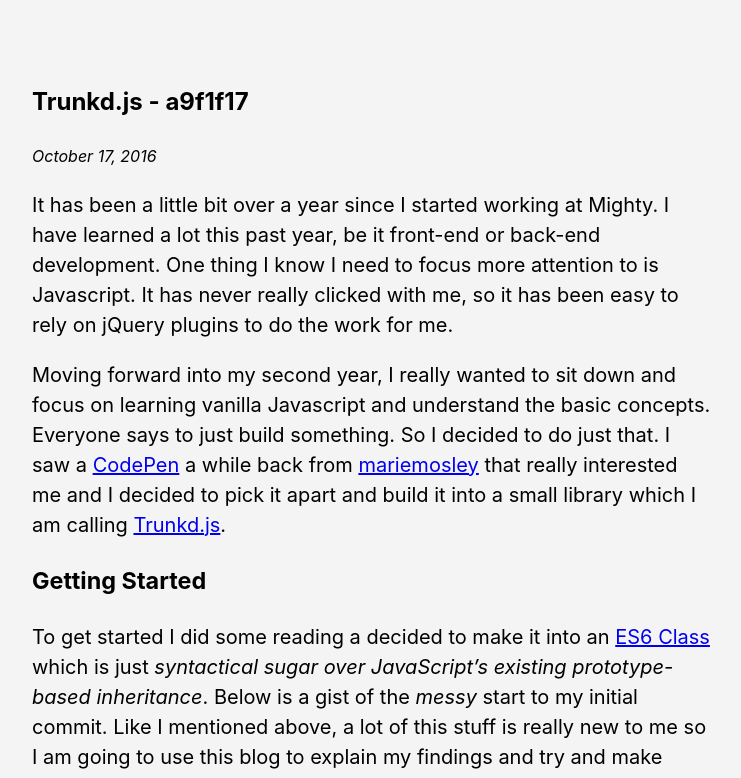
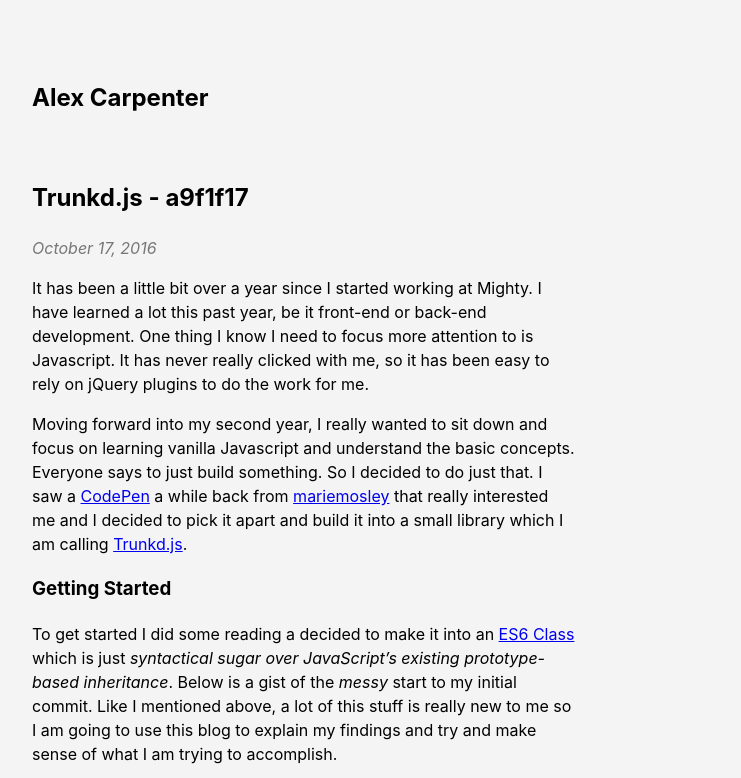
Before and after one commit to alexcarpenter/alexcarpenter-11ty, a Jekyll site: the page built from _posts/2016-10-17-trunkdjs-a9f1f17.md, in a window 1280 px wide and 900 px high, cut to the strip 0-778 px from the top of the window. Shown: the whole strip, without its empty margins (32-773 px from the left). Built offline with Jekyll 4.4.1, drawn with Linux system fonts in a browser that asks for light colours; nearby versions of some CDN libraries.

Commit message:
Page tweaks

```diff
--- a/_includes/header.html
+++ b/_includes/header.html
@@ -1,3 +1,6 @@
 <header class="mb5">
-  <h1 class="f3"><a href="https://twitter.com/hybrid_alex" class="link dim black">@hybrid_alex</a></h1>
+  <h1 class="f3"><a href="/" class="link dim black">Alex Carpenter</a></h1>
+  <!-- {% if page.title == 'Home' %}
+  <p>Lorem ipsum dolor sit amet, consectetur adipisicing elit. Minus quibusdam voluptates repudiandae, facilis, facere rem sequi libero illo omnis totam at enim a quae quam excepturi commodi reiciendis eligendi culpa!</p>
+  {% endif %} -->
 </header>
--- a/_layouts/default.html
+++ b/_layouts/default.html
@@ -6,8 +6,9 @@
   <title>{{ site.title }}</title>
   <link rel="stylesheet" href="https://unpkg.com/tachyons@{{ site.tv }}/css/tachyons.min.css"/>
 </head>
-<body class="pv5 ph3 ph5-ns bg-near-white sans-serif f4-ns">
+<body class="pv5 ph3 ph5-ns bg-near-white sans-serif">
   <main class="measure-wide lh-copy" role="main">
+    {% include header.html %}
     {{ content }}
     {% include footer.html %}
   </main>
--- a/_layouts/post.html
+++ b/_layouts/post.html
@@ -1,12 +1,12 @@
 ---
 layout: default
 ---
-<section class="mb4">
+<section class="mb5">
   <h2 class="f3">{{ page.title }}</h2>
-  <time class="i f5">{{ page.date | date: '%B %d, %Y' }}</time>
+  <time class="i f5 gray">{{ page.date | date: '%B %d, %Y' }}</time>
   {{ content }}
 </section>
 
-<section class="mb4">
-  <p>Comments, questions, concerns? Reach out to me at <a href="https://twitter.com/hybrid_alex" class="link purple dim b">@hybrid_alex</a></p>
+<section class="mb5">
+  <p class="i">Comments, questions, concerns? Reach out to me at <a href="https://twitter.com/hybrid_alex" class="link purple dim b">@hybrid_alex</a></p>
 </section>
```
Also changed, not shown: index.html (+2 -20 lines).
